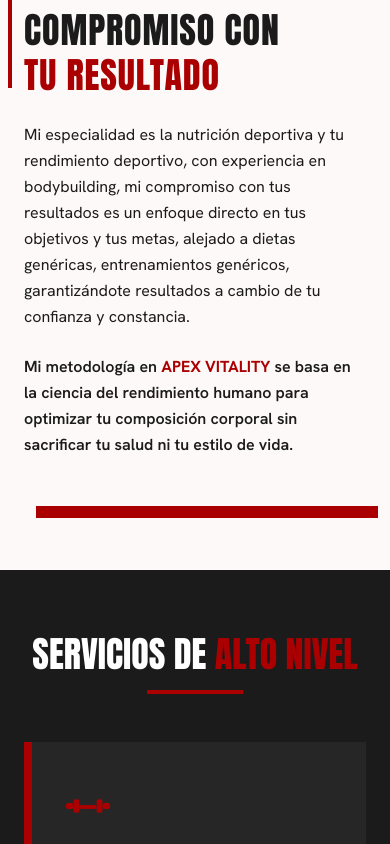
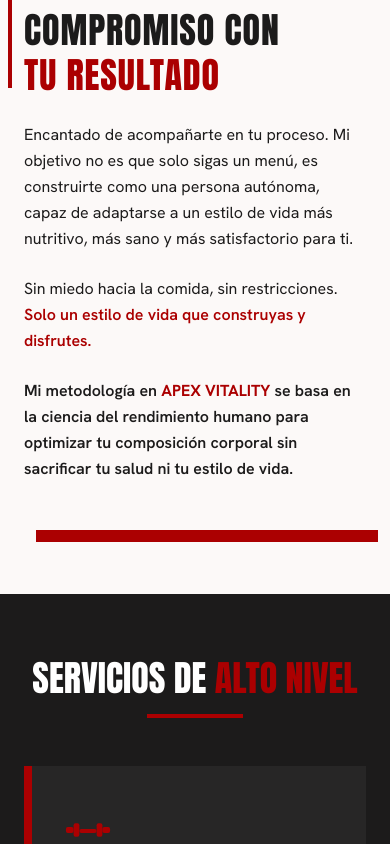
Before and after one commit to christianFiol8/apex-vitality, a Next.js app: page / in a window 390 px wide. Shown: the part 900-1744 px from the top of the page. Built offline with nearby package versions, Linux system fonts and the light colour scheme; grey boxes are pictures that could not be loaded.

Commit message:
change: cambio de información en AboutMe y Contact

```diff
--- a/components/sections/AboutMe.tsx
+++ b/components/sections/AboutMe.tsx
@@ -22,10 +22,19 @@ export default function AboutMe() {
             <span className="text-primary block">TU RESULTADO</span>
           </h2>
 
+          {/* Párrafo 1 */}
           <p className="font-hanken text-dark text-base leading-relaxed">
-            Mi especialidad es la nutrición deportiva y tu rendimiento deportivo, con experiencia en bodybuilding,
-            mi compromiso con tus resultados es un enfoque directo en tus objetivos y tus metas, alejado a dietas genéricas,
-            entrenamientos genéricos, garantizándote resultados a cambio de tu confianza y constancia.
+            Encantado de acompañarte en tu proceso. Mi objetivo no es que solo sigas un menú,
+            es construirte como una persona autónoma, capaz de adaptarse a un estilo de vida
+            más nutritivo, más sano y más satisfactorio para ti.
+          </p>
+
+          {/* Párrafo 2 */}
+          <p className="font-hanken text-dark text-base leading-relaxed">
+            Sin miedo hacia la comida, sin restricciones.{' '}
+            <span className="text-primary font-semibold">
+              Solo un estilo de vida que construyas y disfrutes.
+            </span>
           </p>
 
           <p className="font-hanken text-dark text-base leading-relaxed font-semibold">
--- a/components/sections/Contact.tsx
+++ b/components/sections/Contact.tsx
@@ -62,6 +62,15 @@ export default function Contact() {
             ¿Listo para llevar tu rendimiento al siguiente nivel? Completa el
             formulario o contáctame directamente por WhatsApp.
           </p>
+          {/* Horario */}
+          <div className="flex items-center gap-4">
+            <svg className="w-4 h-5 text-primary shrink-0" viewBox="0 0 20 20" fill="currentColor">
+              <path d="M10 0a10 10 0 100 20A10 10 0 0010 0zm.75 10.75a.75.75 0 01-.75.75H6a.75.75 0 010-1.5h3.25V5a.75.75 0 011.5 0v5.75z"/>
+            </svg>
+            <span className="font-hanken text-white text-sm md:text-base">
+              Citas: Sábados y Domingos de 8:00 am – 7:00 pm
+            </span>
+          </div>
           <a
             href="https://wa.me/526121009398"
             target="_blank"
```
